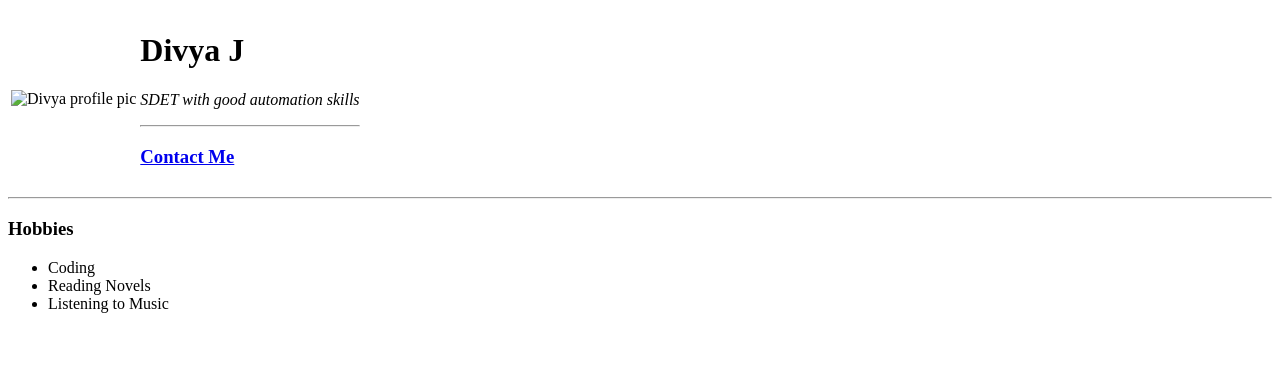
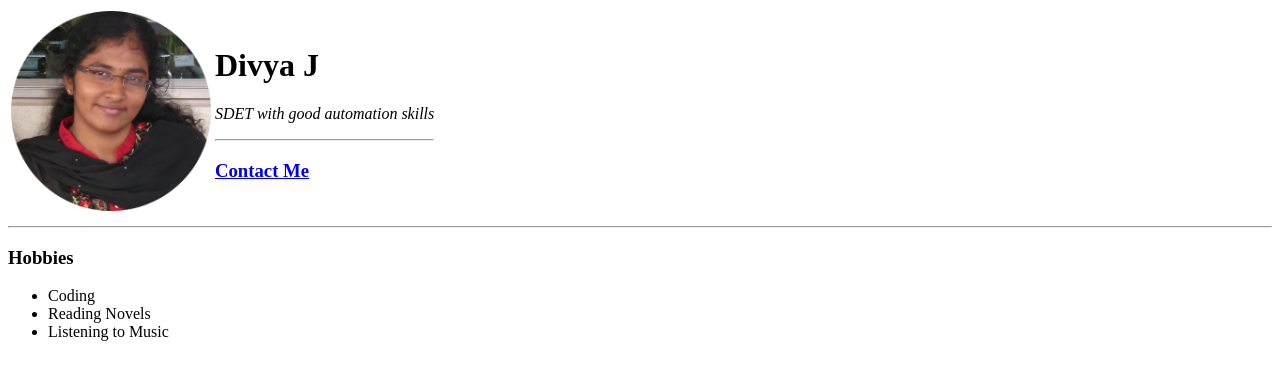
Before and after one commit to kjdivya/CV, a plain HTML site: page index.html in a window 1280 px wide. Drawn offline with Linux system fonts and the light colour scheme.

Commit message:
adding image

```diff
--- a/index.html
+++ b/index.html
@@ -10,7 +10,7 @@
 <table>
 <tr>
 <td>
-<img src="images/divya.png" alt="Divya profile pic" height="200" width="200">
+<img src="divya.png" alt="Divya profile pic" height="200" width="200">
 </td>
 <td>
 <h1>Divya J</h1>
```
Also changed, not shown: divya.png (added).
